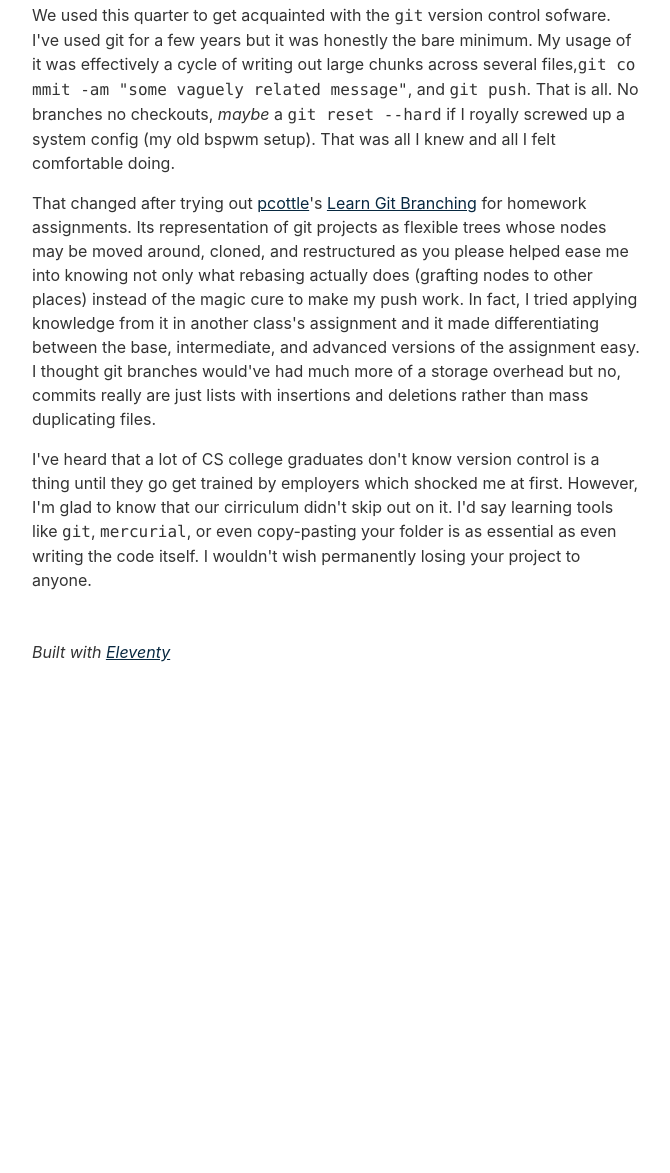
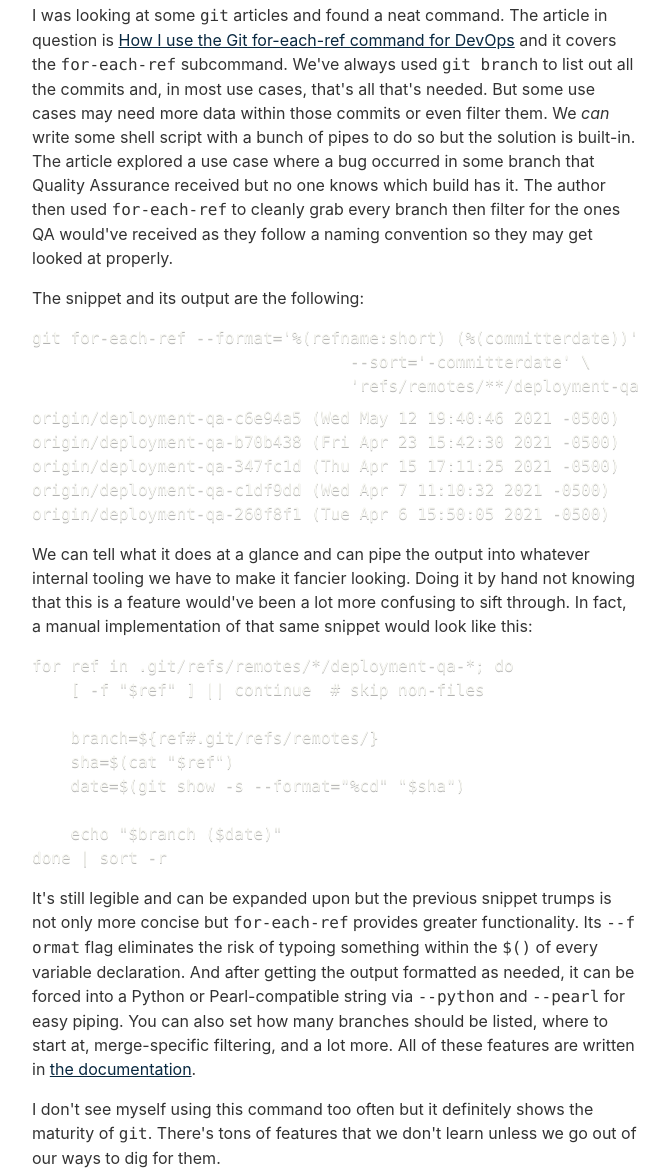
Before and after one commit to alcremytyl/alcremytyl.github.io, an Eleventy site: page content/blog/cs-348_quarter_1.md in a window 1280 px wide. Shown: the part 192-1365 px from the top of the page, without its empty margins (304-974 px from the left). Before the commit the page ends 872 px from the top, so only its background shows below. Built offline with nearby package versions, Linux system fonts and the light colour scheme; Eleventy itself is replaced by a stand-in of ours; some packages are replaced by stand-ins of ours; code samples lack their colours; files that its build step writes are made by us from their sources; what @zachleat/heading-anchors, zod-validation-error would draw is missing.

Commit message:
the real q1 blog

````diff
--- a/content/blog/cs-348_quarter_1.md
+++ b/content/blog/cs-348_quarter_1.md
@@ -5,9 +5,36 @@ date: 2025-10-04
 tags: CS@Worcester,CS-348,Quarter-1
 ---
 
-We used this quarter to get acquainted with the `git` version control sofware. I've used git for a few years but it was honestly the bare minimum.
-My usage of it was effectively a cycle of writing out large chunks across several files,`git commit -am "some vaguely related message"`, and `git push`. That is all. No branches no checkouts, _maybe_ a `git reset --hard` if I royally screwed up a system config (my old bspwm setup). That was all I knew and all I felt comfortable doing.
+I was looking at some `git` articles and found a neat command. The article in question is [How I use the Git for-each-ref command for DevOps](https://opensource.com/article/22/4/git-each-ref-command) and it covers the `for-each-ref` subcommand. We've always used `git branch` to list out all the commits and, in most use cases, that's all that's needed. But some use cases may need more data within those commits or even filter them. We _can_ write some shell script with a bunch of pipes to do so but the solution is built-in. The article explored a use case where a bug occurred in some branch that Quality Assurance received but no one knows which build has it. The author then used `for-each-ref` to cleanly grab every branch then filter for the ones QA would've received as they follow a naming convention so they may get looked at properly.
 
-That changed after trying out [pcottle](https://github.com/pcottle)'s [Learn Git Branching](https://learngitbranching.js.org/?locale=en_US) for homework assignments. Its representation of git projects as flexible trees whose nodes may be moved around, cloned, and restructured as you please helped ease me into knowing not only what rebasing actually does (grafting nodes to other places) instead of the magic cure to make my push work. In fact, I tried applying knowledge from it in another class's assignment and it made differentiating between the base, intermediate, and advanced versions of the assignment easy. I thought git branches would've had much more of a storage overhead but no, commits really are just lists with insertions and deletions rather than mass duplicating files.
+The snippet and its output are the following:
+```sh
+git for-each-ref --format='%(refname:short) (%(committerdate))' \
+								 --sort='-committerdate' \
+								 'refs/remotes/**/deployment-qa-*'
+```
+```sh
+origin/deployment-qa-c6e94a5 (Wed May 12 19:40:46 2021 -0500)
+origin/deployment-qa-b70b438 (Fri Apr 23 15:42:30 2021 -0500)
+origin/deployment-qa-347fc1d (Thu Apr 15 17:11:25 2021 -0500)
+origin/deployment-qa-c1df9dd (Wed Apr 7 11:10:32 2021 -0500)
+origin/deployment-qa-260f8f1 (Tue Apr 6 15:50:05 2021 -0500)
+```
 
-I've heard that a lot of CS college graduates don't know version control is a thing until they go get trained by employers which shocked me at first. However, I'm glad to know that our cirriculum didn't skip out on it. I'd say learning tools like `git`, `mercurial`, or even copy-pasting your folder is as essential as even writing the code itself. I wouldn't wish permanently losing your project to anyone.
+We can tell what it does at a glance and can pipe the output into whatever internal tooling we have to make it fancier looking. Doing it by hand not knowing that this is a feature would've been a lot more confusing to sift through. In fact, a manual implementation of that same snippet would look like this:
+
+```sh
+for ref in .git/refs/remotes/*/deployment-qa-*; do
+    [ -f "$ref" ] || continue  # skip non-files
+
+    branch=${ref#.git/refs/remotes/}
+    sha=$(cat "$ref")
+    date=$(git show -s --format="%cd" "$sha")
+
+    echo "$branch ($date)"
+done | sort -r
+```
+
+It's still legible and can be expanded upon but the previous snippet trumps is not only more concise but `for-each-ref` provides greater functionality. Its `--format` flag eliminates the risk of typoing something within the `$()` of every variable declaration. And after getting the output formatted as needed, it can be forced into a Python or Pearl-compatible string via `--python` and `--pearl` for easy piping. You can also set how many branches should be listed, where to start at, merge-specific filtering, and a lot more. All of these features are written in [the documentation](https://git-scm.com/docs/git-for-each-ref).
+
+I don't see myself using this command too often but it definitely shows the maturity of `git`. There's tons of features that we don't learn unless we go out of our ways to dig for them.
````
